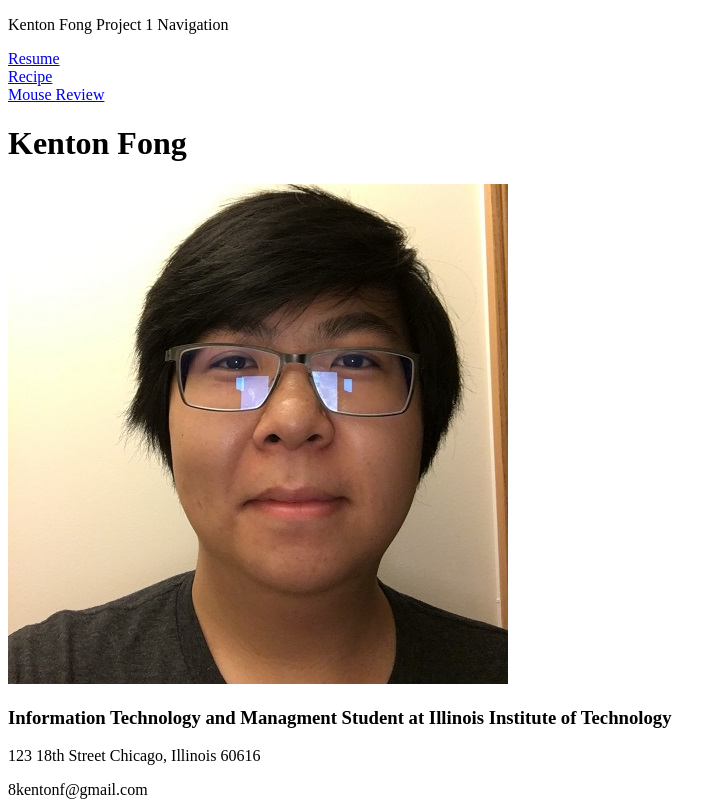
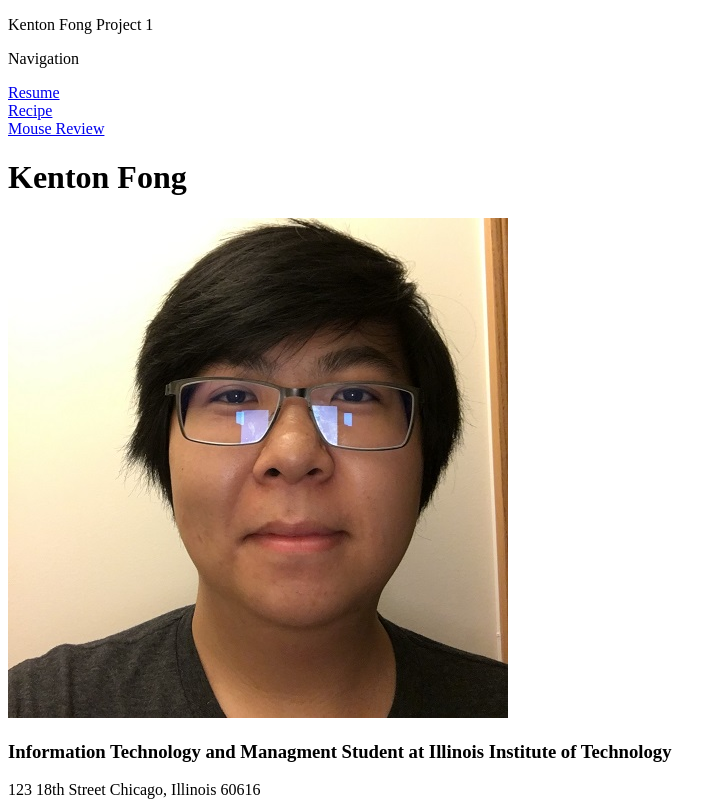
Before and after one commit to 8Kentonf/Project1, a plain HTML site: page index.html in a window 1280 px wide. Shown: the top 802 px of the page, without its empty margins (0-726 px from the left). Drawn offline with Linux system fonts and the light colour scheme.

Commit message:
formating

```diff
--- a/index.html
+++ b/index.html
@@ -6,7 +6,8 @@
   </head>
 
   <body>
-  <p>Kenton Fong Project 1 Navigation</p>
+  <p>Kenton Fong Project 1</p>
+  <p>Navigation</p>
   <nav>
   <a href="https://8kentonf.github.io/Project1/">Resume</a><br>
   <a href="https://8kentonf.github.io/Project1/recipe.html">Recipe</a><br>
```
